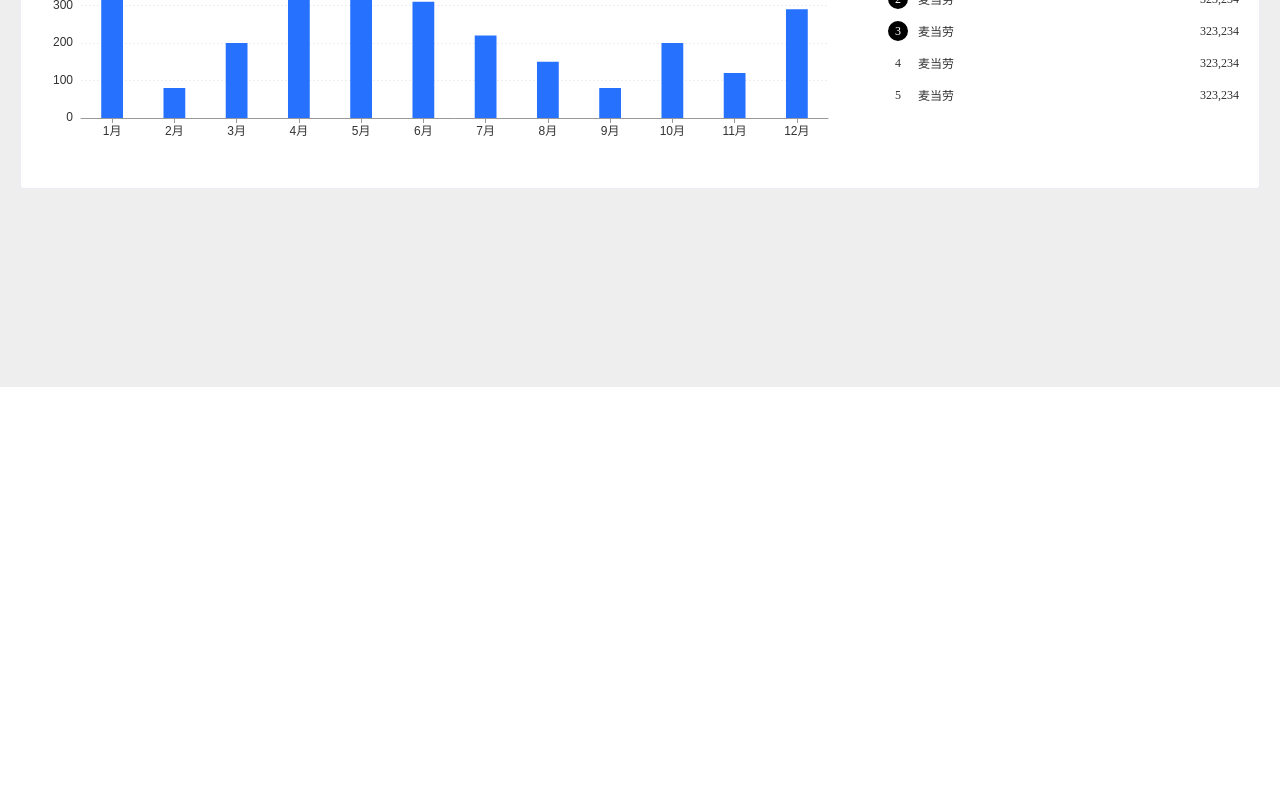
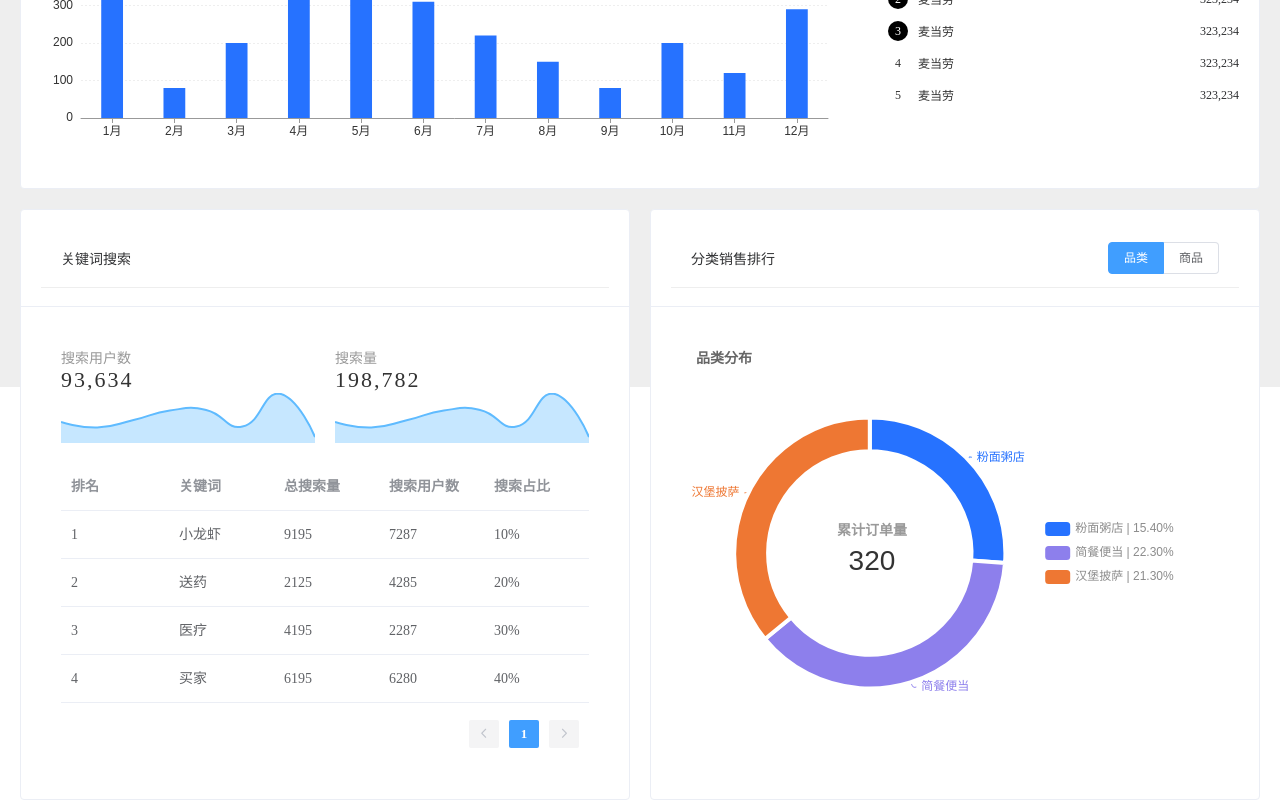
Before and after one commit to RainedX/-, a Vue app: page /#/ in a window 1280 px wide. Shown: the part 413-1213 px from the top of the page. Before the commit the page ends 800 px from the top, so only its background shows below. Built offline with nearby package versions, Linux system fonts and the light colour scheme; what v-charts would draw is missing.

Commit message:
feat:完成关键词搜索图表

```diff
--- a/src/components/BottomView/index.vue
+++ b/src/components/BottomView/index.vue
@@ -1,11 +1,325 @@
 <template>
-  <div></div>
+  <div class="bottom-view">
+    <div class="view">
+      <el-card shadow="hover">
+        <template v-slot:header>
+          <div class="title-wrapper">关键词搜索</div>
+        </template>
+        <template>
+          <div class="chart-wrapper">
+            <div class="chart-inner">
+              <div class="chart">
+                <div class="chart-title">搜索用户数</div>
+                <div class="chart-data">{{userCount}}</div>
+                <v-chart :options="searchUserOption" class="user-chart" />
+              </div>
+              <div class="chart">
+                <div class="chart-title">搜索量</div>
+                <div class="chart-data">{{searchCount}}</div>
+                <v-chart :options="searchNumberOption" class="num-chart" />
+              </div>
+            </div>
+            <div class="table-wrapper">
+              <el-table :data="tableData">
+                <el-table-column prop="rank" label="排名" />
+                <el-table-column prop="keyword" label="关键词" />
+                <el-table-column prop="count" label="总搜索量" />
+                <el-table-column prop="users" label="搜索用户数" />
+                <el-table-column prop="range" label="搜索占比" />
+              </el-table>
+              <el-pagination
+                layout="prev, pager, next"
+                :total="total"
+                :page-size="pageSize"
+                background
+                @current-change="onPageChange"
+              />
+            </div>
+          </div>
+        </template>
+      </el-card>
+    </div>
+     <div class="view">
+       <el-card shadow="hover">
+        <template v-slot:header>
+          <div class="title-wrapper">
+            <div class="title">分类销售排行</div>
+            <div class="radio-wrapper">
+              <el-radio-group v-model="radioSelect" size="small" @change="onCategoryChange">
+                <el-radio-button label="品类"></el-radio-button>
+                <el-radio-button label="商品"></el-radio-button>
+              </el-radio-group>
+            </div>
+          </div>
+        </template>
+        <template>
+          <div class="chart-wrapper">
+            <v-chart :options="categoryOptions" />
+          </div>
+        </template>
+      </el-card>
+     </div>
+  </div>
 </template>
 
 <script>
 export default {
   data() {
-    return {}
+    return {
+      searchUserOption: {},
+      searchNumberOption: {},
+      tableData: [
+        {rank: 1, keyword: '小龙虾', count: 9195, users: 7287, range: '10%'},
+        {rank: 2, keyword: '送药', count: 2125, users: 4285, range: '20%'},
+        {rank: 3, keyword: '医疗', count: 4195, users: 2287, range: '30%'},
+        {rank: 4, keyword: '买家', count: 6195, users: 6280, range: '40%'}
+      ],
+      totalData: [],
+      total: 0,
+      pageSize: 4,
+      userCount: "93,634",
+      searchCount: "198,782",
+      radioSelect: '品类',
+      categoryOptions: {},
+    }
+  },
+  mounted() {
+    this.renderLineChart();
+    this.renderPieChart();
+  },
+  methods: {
+    onPageChange(page) {
+      this.renderTable(page)
+    },
+    renderTable() {},
+    onCategoryChange() {},
+    renderLineChart() {
+      const createOption = (key) => {
+        const data = [42, 31, 46, 65, 66, 33, 99, 12]
+        const axis = [1, 2, 3, 4, 5, 6, 7, 8]
+        return {
+          xAxis: {
+            type: 'category',
+            boundaryGap: false,
+            data: axis
+          },
+          yAxis: {
+            show: false
+          },
+          grid: {
+            left: 0,
+            top: 0,
+            right: 0,
+            bottom: 0
+          },
+          series: [
+            {
+              type: 'line',
+              data,
+              areaStyle: {
+                color: 'rgba(95,187,255,.5)'
+              },
+              lineStyle: {
+                color: 'rgb(95,187,255)'
+              },
+              itemStyle: {
+                opacity: 0
+              },
+              smooth: true
+            }
+          ]
+        }
+      }
+      this.searchUserOption = createOption('user')
+      this.searchNumberOption = createOption('count')
+    },
+    renderPieChart() {
+      const mockData = [
+        {
+          legendName: "粉面粥店",
+          value: 67,
+          percent: '15.40%',
+          itemStyle: {
+            color: '#2672ff'
+          },
+          name: '粉面粥店 | 15.40%'
+        },
+        {
+          legendName: "简餐便当",
+          value: 97,
+          percent: '22.30%',
+          itemStyle: {
+              color: '#8d7fec'
+          },
+          name: '简餐便当 | 22.30%'
+        },
+        {
+          legendName: "汉堡披萨",
+          value: 92,
+          percent: '21.30%',
+          itemStyle: {
+            color: '#e73'
+          },
+          name: '汉堡披萨 | 21.30%'
+        }
+      ]
+      this.categoryOptions = {
+        tooltip: {
+          trigger: 'item',
+          formatter(params) {
+            const str = params.seriesName + '<br />' +
+                params.marker + params.data.legendName + '<br />' +
+                '数量：' + params.data.value + '<br />' +
+                '占比：' + params.data.percent + '%'
+              return str
+          }
+        },
+        title: [
+          {
+          text: '品类分布',
+          textStyle: {
+            fontSize: 14,
+            color: '#666'
+          },
+          left: 20,
+          top: 20
+          },
+          {
+            text: '累计订单量',
+            subtext: '320',
+            x: '34.5%',
+            y: '42.5%',
+            textAlign: 'center',
+            textStyle: {
+              fontSize: 14,
+              color: '#999'
+            },
+            subtextStyle: {
+              fontSize: 28,
+              color: '#333'
+            },
+          }
+        ],
+        legend: {
+          type: 'scroll',
+          orient: 'vertical',
+          height: 250,
+          left: '65%',
+          top: 'middle',
+          textStyle: {
+            color: '#8c8c8c'
+          }
+        },
+        series: [
+          {
+            type: 'pie',
+            data: mockData,
+            label: {
+              show: true,
+              position: 'outside',
+              formatter(params) {
+                return params.data.legendName
+              }
+            },
+            name: '品类分布',
+            center: ['35%', '50%'],
+            radius: ['45%', '60%'],
+            labelLine: {
+              length: 5,
+              length2: 3,
+              smooth: true
+            },
+            itemStyle: {
+              borderWidth: 4,
+              borderColor: '#fff'
+            }
+          }
+        ]
+      }
+    }
   }
 }
 </script>
+<style lang="scss" scoped>
+  .bottom-view {
+    display: flex;
+    margin-top: 20px;
+
+    .view {
+      flex: 1;
+      width: 50%;
+      box-sizing: border-box;
+
+      &:first-child {
+        padding: 0 10px 0 0;
+      }
+
+      &:last-child {
+        padding: 0 0 0 10px;
+      }
+
+      .title-wrapper {
+        display: flex;
+        align-items: center;
+        height: 60px;
+        box-sizing: border-box;
+        border-bottom: 1px solid #eee;
+        font-size: 14px;
+        font-weight: 500;
+        padding: 0 0 0 20px;
+
+        .radio-wrapper {
+          flex: 1;
+          display: flex;
+          justify-content: flex-end;
+          padding-right: 20px;
+        }
+      }
+
+      .chart-wrapper {
+        display: flex;
+        flex-direction: column;
+        height: 452px;
+
+        .chart-inner {
+          display: flex;
+          padding: 0 10px;
+          margin-top: 20px;
+
+          .chart {
+            flex: 1;
+            padding: 0 10px;
+
+            .chart-title {
+              color: #999;
+              font-size: 14px;
+            }
+
+            .chart-data {
+              font-size: 22px;
+              color: #333;
+              font-weight: 500;
+              letter-spacing: 2px;
+            }
+
+            .user-chart, .num-chart {
+              height: 50px !important;
+            }
+          }
+        }
+
+        .table-wrapper {
+          flex: 1;
+          margin-top: 20px;
+          padding: 0 20px 20px;
+
+          .el-pagination {
+            display: flex;
+            justify-content: flex-end;
+            margin-top: 15px;
+          }
+        }
+      }
+    }
+  }
+</style>
--- a/src/components/MapView/index.vue
+++ b/src/components/MapView/index.vue
@@ -1,5 +1,5 @@
 <template>
-  <div></div>
+   <div class="map-view"></div>
 </template>
 
 <script>
@@ -9,3 +9,9 @@ export default {
   }
 }
 </script>
+<style lang="scss" scoped>
+.map-view {
+  display: flex;
+  margin-top: 20px;
+}
+</style>
```
